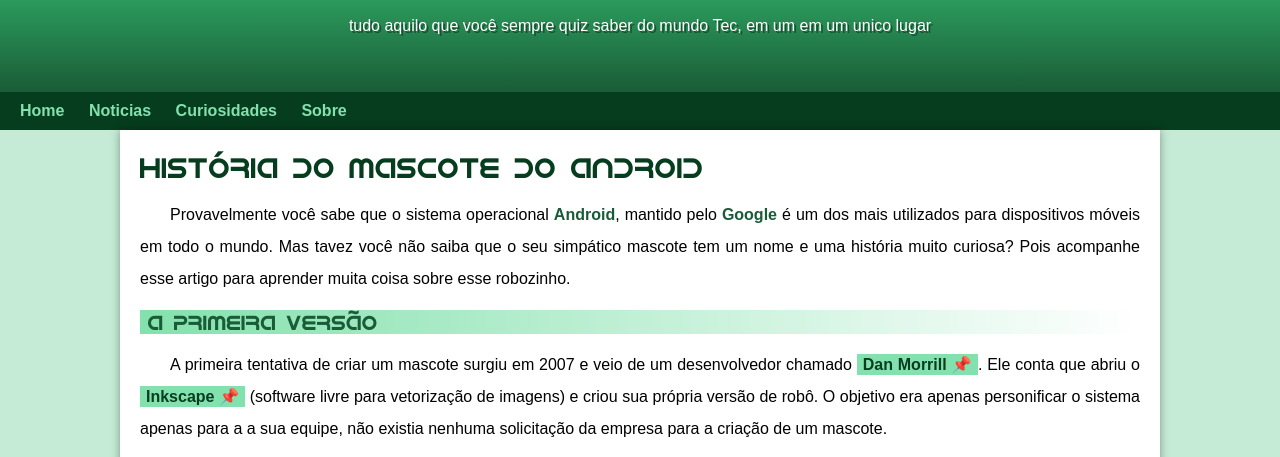
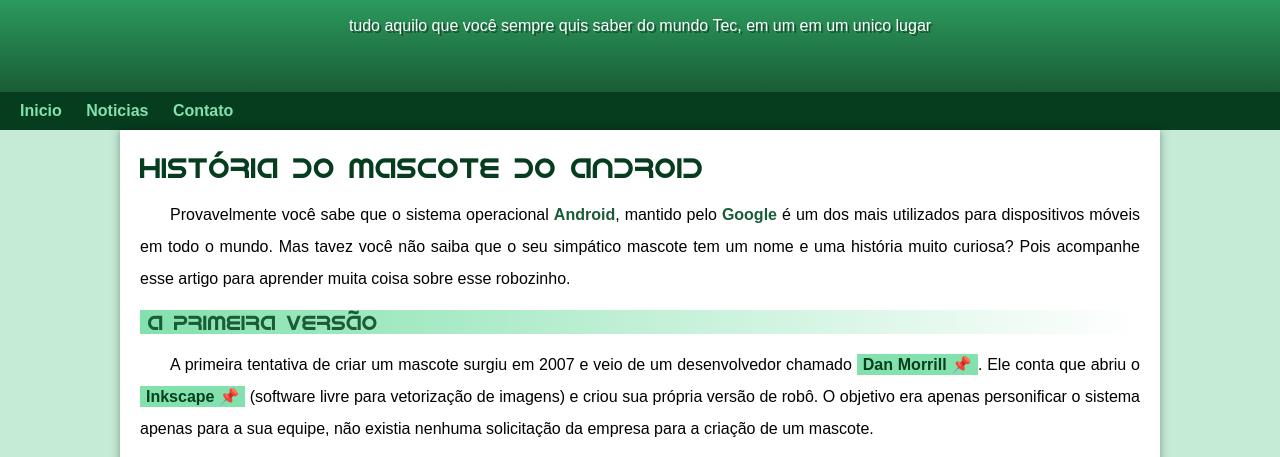
Before and after one commit to oPad17/projeto-android, a plain HTML site: page index.html in a window 1280 px wide. Shown: the part 98-555 px from the top of the page. Drawn offline with Linux system fonts and the light colour scheme.

Commit message:
atualizado 29/2024

```diff
--- a/index.html
+++ b/index.html
@@ -10,15 +10,14 @@
 <body>
     <header>
         <h1>CURIOSIDADES DE TECNOLOGIA</h1>
-        <p>tudo aquilo que você sempre quiz saber do mundo Tec, em um
+        <p>tudo aquilo que você sempre quis saber do mundo Tec, em um
             em um unico lugar
         </p>
     </header>
     <nav>
-        <a href="#">Home</a>
+        <a href="index.html">Inicio</a>
         <a href="#">Noticias</a>
-        <a href="#">Curiosidades</a>
-        <a href="#">Sobre</a>
+        <a href="#">Contato</a>
     </nav>
     <main>
         <article>
@@ -28,7 +27,7 @@
 
             <h2>A primeira versão</h2>
 
-            <p>A primeira tentativa de criar um mascote surgiu em 2007 e veio de um desenvolvedor chamado <a href="https://androidcommunity.com/dan-morrill-shows-us-the-android-mascot-that-almost-was-20130103/" target="_blank" class="externo">Dan Morrill</a>. Ele conta que abriu o <a href="https://inkscape.org/pt-br/" target="_blank" class="externo"> Inkscape</a> (software livre para vetorização de imagens) e criou sua própria versão de robô. O objetivo era apenas personificar o sistema apenas para a a sua equipe, não existia nenhuma solicitação da empresa para a criação de um mascote.</p>
+            <p>A primeira tentativa de criar um mascote surgiu em 2007 e veio de um desenvolvedor chamado <a href="https://androidcommunity.com/dan-morrill-shows-us-the-android-mascot-that-almost-was-20130103/" target="_blank" class="externo">Dan Morrill</a>. Ele conta que abriu o <a href="https://inkscape.org/pt-br/" target="_blank" class="externo"> Inkscape</a> (software livre para vetorização de imagens) e criou sua própria versão de robô. O objetivo era apenas personificar o sistema apenas para a sua equipe, não existia nenhuma solicitação da empresa para a criação de um mascote.</p>
 
             <picture>
                 <source media="(max-width: 670px)" srcset="imagens/dan-droids-pq.png">
```
